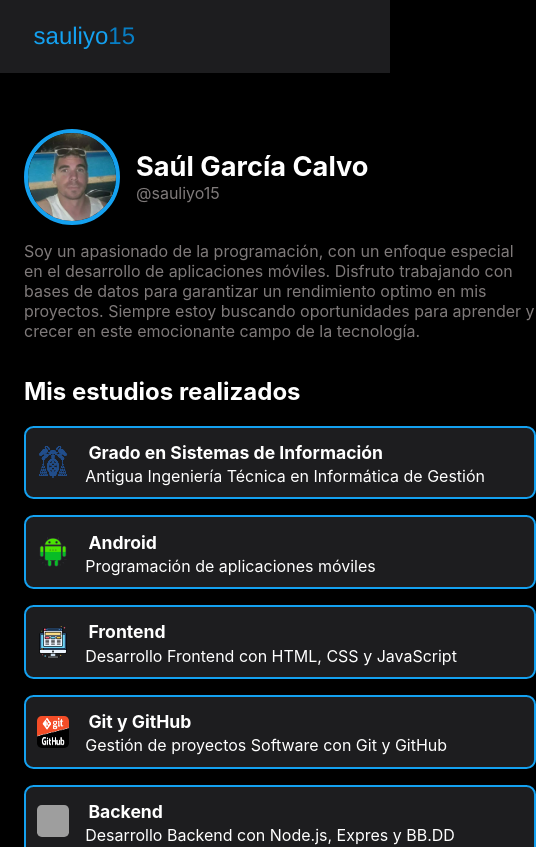
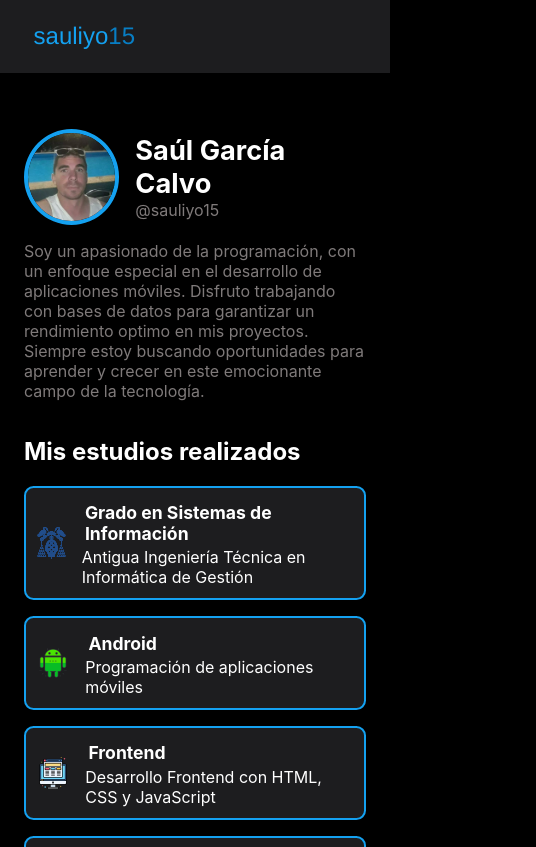
Before and after one commit to sauliyo15/sauliyo_15, a React (Create React App) app: page / in a window 390 px wide. Shown: the top 847 px of the page, 536 px wide, since content can reach past the window. Built offline with nearby package versions, Linux system fonts and the light colour scheme; grey boxes are pictures that could not be loaded.

Commit message:
Incorporando css para moviles

```diff
--- a/src/App.js
+++ b/src/App.js
@@ -1,4 +1,5 @@
 import "./App.css";
+import "./App_moviles.css";
 import { datos } from "./constants/datos";
 import Header from "./Header";
 import Footer from "./Footer";
--- /dev/null
+++ b/src/App_moviles.css
@@ -0,0 +1,249 @@
+@media screen and (max-width: 767px) {
+  body {
+    background-color: black;
+    color: white;
+  }
+
+  .header {
+    background-color: #1d1d1f;
+    padding: 1.4rem;
+    text-align: start;
+    font-size: 1.5rem;
+    font-family: "Helvetica", sans-serif;
+  }
+
+  .header .nombre {
+    color: #14a1f0;
+    margin-left: 0.7rem;
+  }
+
+  .header .numero {
+    color: #087ec4;
+  }
+
+  .content-container {
+    display: flex;
+    justify-content: center;
+    align-items: center;
+    flex-wrap: wrap;
+    flex-direction: row; /*modificar esto a flex-direction:row para moviles*/
+  }
+
+  .cargando {
+    width: 15rem;
+    height: 10rem;
+  }
+
+  .centered-content {
+    background-color: black;
+    margin-top: 3.5rem;
+    margin-left: 1.5rem;
+    margin-right: 1.5rem;
+    width: 32rem;
+  }
+
+  .centered-content .row {
+    display: flex;
+    flex-direction: row;
+    justify-content: left;
+    align-items: center;
+    margin-bottom: 1rem;
+  }
+
+  .centered-content img {
+    border-radius: 50%;
+    border: 0.3rem solid #14a1f0;
+    width: 5.5rem;
+    height: 5.5rem;
+    transition: transform 0.3s ease-in-out;
+
+    &:hover {
+      transform: scale(1.3);
+    }
+  }
+
+  .centered-content .info {
+    display: flex;
+    flex-direction: column;
+    align-items: flex-start;
+    margin-left: 1rem;
+  }
+
+  .centered-content h1 {
+    color: #fff;
+    font-size: 1.7rem;
+    margin: 0;
+  }
+  .centered-content p {
+    color: #9f9999cc;
+    font-size: 1rem;
+    margin: 0;
+  }
+
+  .centered-content2 {
+    background-color: black;
+    margin-bottom: 1rem;
+    margin-left: 1.5rem;
+    margin-right: 1.5rem;
+    width: 32rem;
+    opacity: 0;
+    transform: translateY(-20px);
+    transition: opacity 3s ease, transform 3s ease; /* Aplica una transición suave */
+  }
+
+  .centered-content2.show {
+    opacity: 1; /* Hace visible el bloque */
+    transform: translateY(0); /* Anima la transición hacia abajo */
+  }
+
+  .centered-content2 a {
+    text-decoration: none;
+  }
+
+  .centered-content2 .intro {
+    margin-bottom: 1.5rem;
+    color: #9f9999cc;
+  }
+
+  .centered-content2 .row-icons {
+    display: flex;
+    justify-content: center;
+  }
+
+  .centered-content2 .icono {
+    border-radius: 50%;
+    margin: 0.3rem;
+    width: 2.5rem;
+    height: 2.5rem;
+    transition: transform 0.2s ease-in-out;
+
+    &:hover {
+      transform: scale(1.9);
+    }
+  }
+
+  .centered-content2 .icono-puntuacion {
+    margin-left: 0.4rem;
+    margin-right: 0.9rem;
+    width: 1.3rem;
+    height: 1.3rem;
+  }
+
+  .centered-content2 .row {
+    display: flex;
+    flex-direction: row;
+    justify-content: left;
+    align-items: center;
+    background-color: #1d1d1f;
+    border: 0.15rem solid #14a1f0;
+    padding: 0.7rem;
+    margin-bottom: 1rem;
+    border-radius: 0.6rem;
+    transition: background-color 0.4s ease-in-out;
+    transition: transform 0.3s ease-in-out;
+
+    &:hover {
+      background-color: #14a1f0;
+      border: 0.15rem solid white;
+      transform: scale(1.1);
+    }
+  }
+
+  .centered-content2 .column {
+    display: flex;
+    flex-direction: column;
+    justify-content: left;
+    align-items: flex-start;
+    background-color: #1d1d1f;
+    border: 0.15rem solid #14a1f0;
+    padding: 0.7rem;
+    margin-bottom: 1rem;
+    border-radius: 0.6rem;
+    transition: background-color 0.4s ease-in-out;
+    transition: transform 0.3s ease-in-out;
+
+    &:hover {
+      background-color: #14a1f0;
+      border: 0.15rem solid white;
+      transform: scale(1.1);
+    }
+  }
+
+  .centered-content2 .diploma {
+    margin-left: 1rem;
+    width: 9rem;
+    height: 7rem;
+    border-radius: 0.2rem;
+  }
+
+  .centered-content2 img {
+    width: 2rem;
+    height: 2rem;
+    border-radius: 0.3rem;
+  }
+
+  .centered-content2 .info {
+    display: flex;
+    flex-direction: column;
+    align-items: flex-start;
+    margin-left: 1rem;
+  }
+
+  .centered-content2 h1 {
+    color: #fff;
+    font-size: 1.1rem;
+    margin: 0.2rem;
+  }
+  .centered-content2 p {
+    color: white;
+    font-size: 1rem;
+    margin: 0;
+  }
+
+  /*Pie de página*/
+  .centered-content3 {
+    background-color: black;
+    margin-top: 0;
+    margin-left: 1.5rem;
+    margin-right: 1.5rem;
+    width: 32rem;
+    display: flex;
+    flex-direction: column;
+    justify-content: center;
+    align-items: center;
+    margin-bottom: 1rem;
+  }
+
+  .centered-content3 img {
+    border-radius: 50%;
+    border: 0.2rem solid #14a1f0;
+    width: 2rem;
+    height: 2rem;
+    margin-bottom: 1rem;
+  }
+
+  .centered-content3 p {
+    font-size: 0.9rem;
+    margin: 0;
+    color: #14a1f0;
+  }
+
+  .puntuacion-container {
+    display: flex;
+    justify-content: center;
+    align-items: center;
+    margin-top: 0.5rem;
+  }
+
+  .puntuacion-item {
+    display: flex;
+    align-items: center;
+    margin: 0.8rem;
+  }
+
+  .puntuacion-container img {
+    width: 1.5rem;
+    height: 1.5rem;
+    margin-right: 0.3rem;
+  }
+}
```
